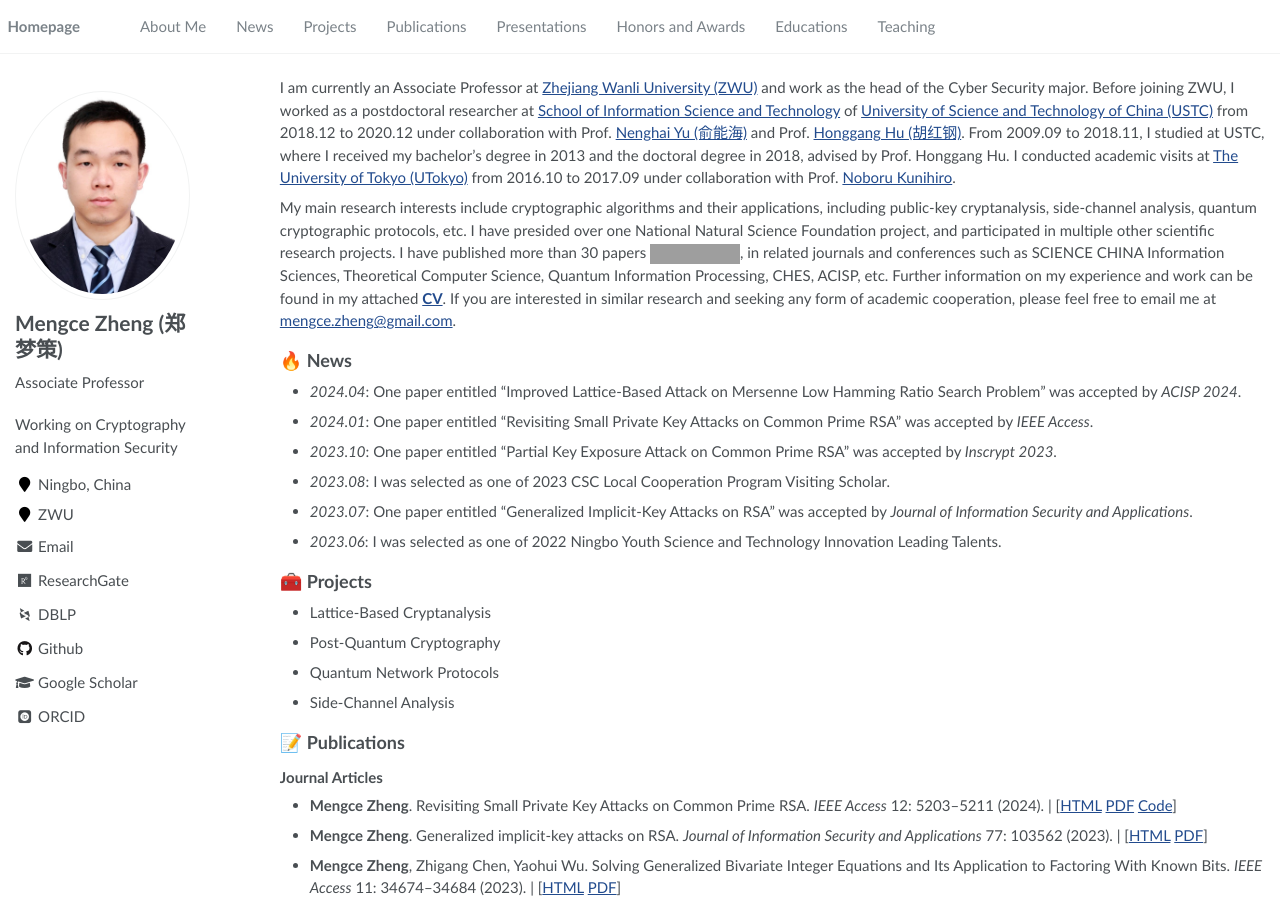
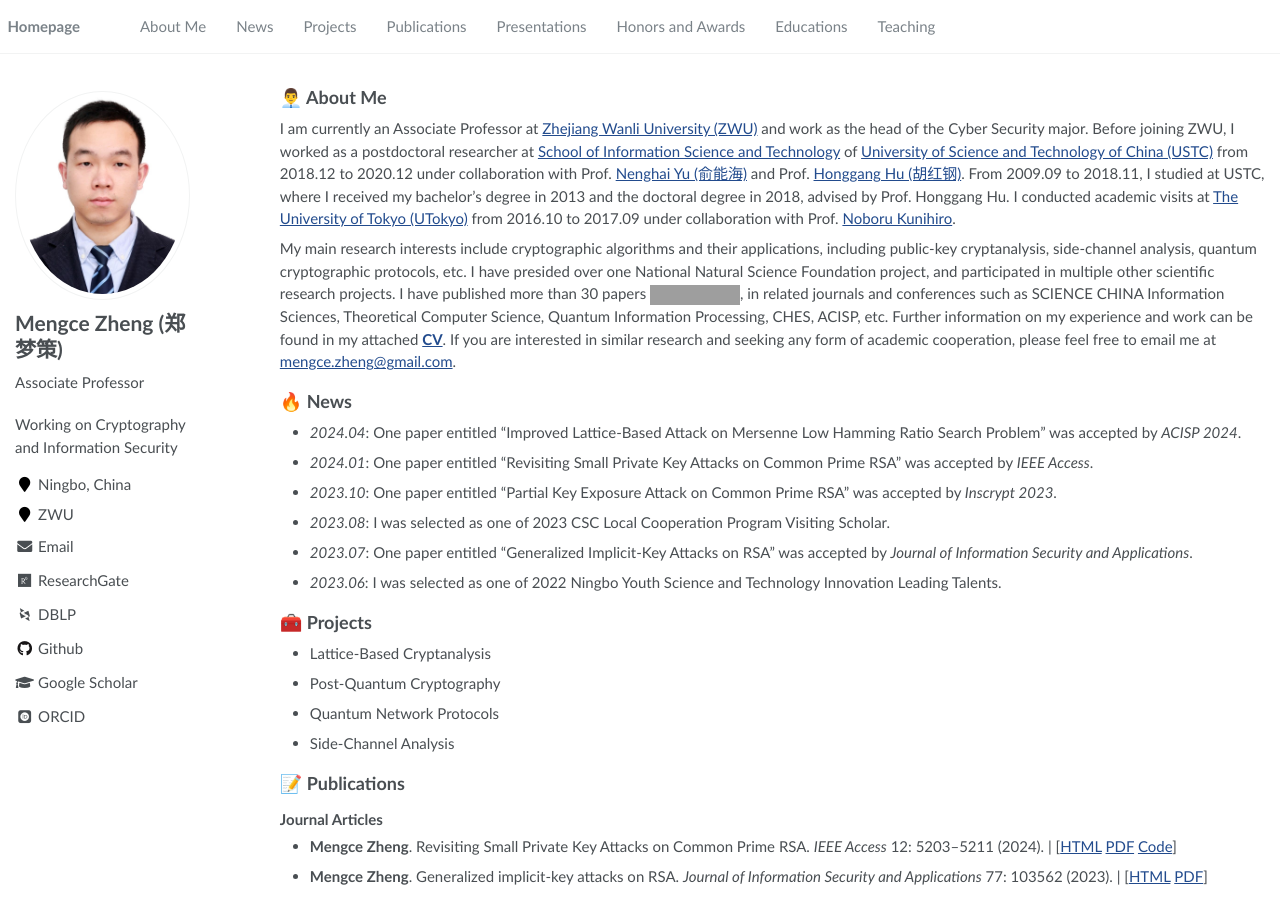
Before and after one commit to MengceZheng/MengceZheng.github.io, a Jekyll site: the page built from _pages/about.md, in a window 1280 px wide and 900 px high. Built offline with Jekyll 4.4.1, drawn with Linux system fonts in a browser that asks for light colours; some web fonts are replaced; grey boxes are pictures that could not be loaded.

Commit message:
update about me

```diff
--- a/_data/navigation.yml
+++ b/_data/navigation.yml
@@ -1,7 +1,7 @@
 # main links
 main:
   - title: "About Me"
-    url: "/#about-me"
+    url: "/#-about-me"
 
   - title: "News"
     url: "/#-news"
--- a/_pages/about.md
+++ b/_pages/about.md
@@ -15,7 +15,7 @@
 {% endif %}
 {% assign url = gsDataBaseUrl | append: "google-scholar-stats/gs_data_shieldsio.json" %}
 
-<span class='anchor' id='about-me'></span>
+## 👨‍💼 About Me
 
 I am currently an Associate Professor at [Zhejiang Wanli University (ZWU)](https://www.zwu.edu.cn/) and work as the head of the Cyber Security major.
 Before joining ZWU, I worked as a postdoctoral researcher at [School of Information Science and Technology](https://sist.ustc.edu.cn/main.htm) of [University of Science and Technology of China (USTC)](https://www.ustc.edu.cn/) from 2018.12 to 2020.12 under collaboration with Prof. [Nenghai Yu (俞能海)](https://faculty.ustc.edu.cn/yunenghai/zh_CN/index.htm) and Prof. [Honggang Hu (胡红钢)](https://faculty.ustc.edu.cn/huhonggang/zh_CN/index.htm).
```
